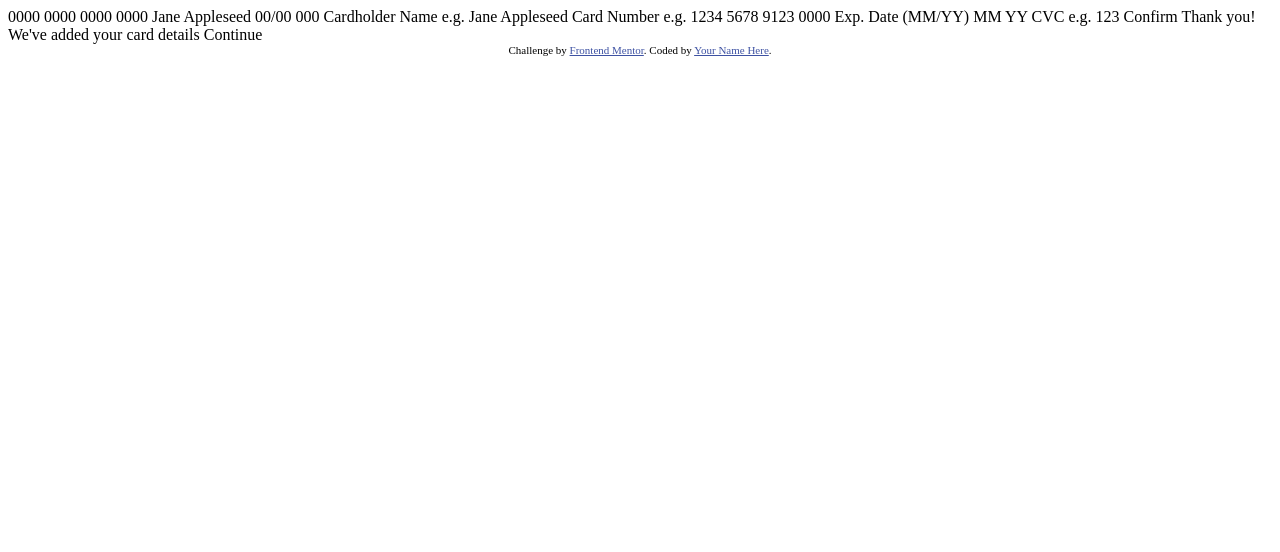
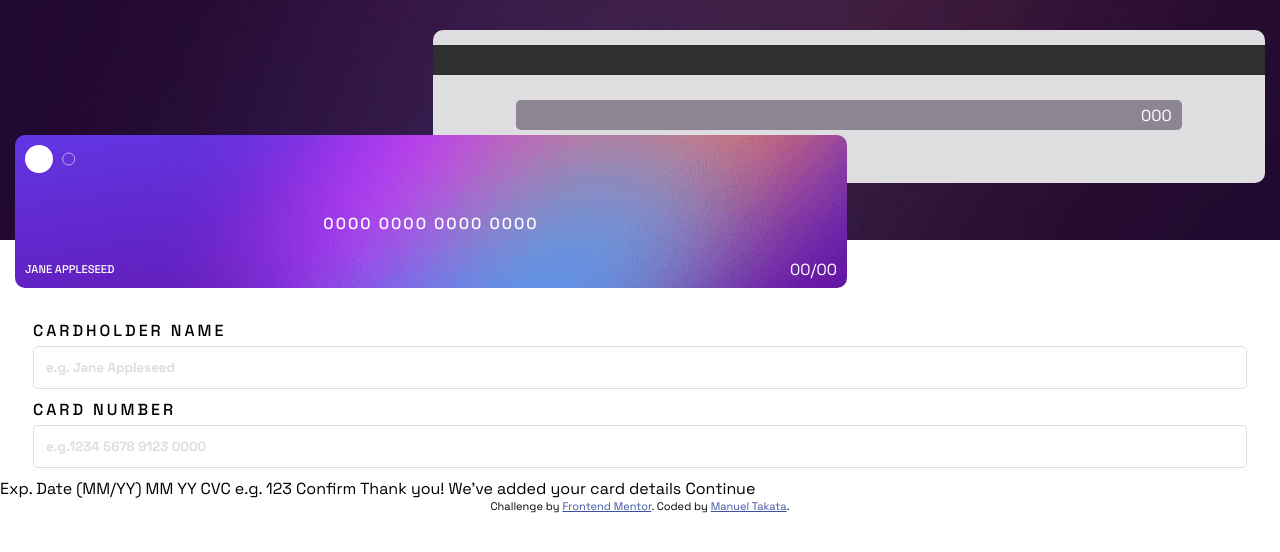
Before and after one commit to Takata21/Frontend-Mentor-Interactive-card-details-form, a plain HTML site: page index.html in a window 1280 px wide. Drawn offline with Linux system fonts and the light colour scheme.

Commit message:
header section done

```diff
--- a/index.html
+++ b/index.html
@@ -9,8 +9,10 @@
   <link rel="icon" type="image/png" sizes="32x32" href="./images/favicon-32x32.png">
 
   <title>Frontend Mentor | Interactive card details form</title>
-
-  <!-- Feel free to remove these styles or customise in your own stylesheet 👍 -->
+  <link rel="stylesheet" href="./src/static/css/index.css">
+  <link rel="preconnect" href="https://fonts.googleapis.com">
+  <link rel="preconnect" href="https://fonts.gstatic.com" crossorigin>
+  <link href="https://fonts.googleapis.com/css2?family=Space+Grotesk:wght@400;500;700&display=swap" rel="stylesheet">
   <style>
     .attribution {
       font-size: 11px;
@@ -25,17 +27,44 @@
 
 <body>
 
-  0000 0000 0000 0000
-  Jane Appleseed
-  00/00
+  <header>
+    <div class="card_front">
+      <img src="./src/static/images/card-logo.svg" alt="logo" class="card_logo">
+      <p class="card_number">0000 0000 0000 0000</p>
+      <div class="card_front-footer">
+        <span class="card_name">Jane Appleseed</span>
+        <span class="card_exp">00/00</span>
+      </div>
+    </div>
+    <div class="card_back">
+      <div class="magnetic_stripe"></div>
+      <div class="cvc_code">
+        <span class="csv_code-number">000</span>
+      </div>
 
-  000
+    </div>
+  </header>
+  <main>
+    <section class="form_card">
+      <form>
+        <div class="form-group">
+          <label for="Cardname" class="form-label">cardholder name</label>
+          <input type="text" class="form-control" id="Cardname" placeholder="e.g. Jane Appleseed">
+        </div>
+        <div class="form-group">
+          <label for="Cardnumber" class="form-label">card number</label>
+          <input type="text" class="form-control" id="Cardnumber" placeholder="e.g.1234 5678 9123 0000">
+        </div>
+      </form>
+    </section>
 
-  Cardholder Name
-  e.g. Jane Appleseed
+  </main>
 
-  Card Number
-  e.g. 1234 5678 9123 0000
+
+
+
+
+
 
   Exp. Date (MM/YY)
   MM
@@ -54,7 +83,7 @@
 
   <div class="attribution">
     Challenge by <a href="https://www.frontendmentor.io?ref=challenge" target="_blank">Frontend Mentor</a>.
-    Coded by <a href="#">Your Name Here</a>.
+    Coded by <a href="#">Manuel Takata</a>.
   </div>
   <script src="./src/js/main.js"></script>
 </body>
--- a/src/js/main.js
+++ b/src/js/main.js
@@ -1 +1 @@
-console.log('hola')
+console.log('hello world')
--- a/src/static/css/index.css
+++ b/src/static/css/index.css
@@ -0,0 +1,144 @@
+* {
+    box-sizing: border-box;
+    margin: 0;
+    padding: 0;
+}
+
+body {
+    min-width: 100vw;
+    min-height: 100vh;
+    font-family: 'Space Grotesk', sans-serif;
+}
+
+:root {
+    /* ### Primary */
+    --LinearGradientPrimary: hsl(249, 99%, 64%);
+    --LinearGradientSecondary: hsl(278, 94%, 30%);
+    --Red: hsl(0, 100%, 66%);
+    /* ### Neutral */
+    --White: hsl(0, 0%, 100%);
+    --LightGrayishViolet: hsl(270, 3%, 87%);
+    --DarkGrayishViolet: hsl(279, 6%, 55%);
+    --VeryDarkViolet: hsl(278, 68%, 11%);
+}
+
+header {
+    position: relative;
+    min-height: 240px;
+    background-image: url('../images/bg-main-mobile.png');
+    background-size: cover;
+    background-position: center;
+    background-repeat: no-repeat;
+
+}
+
+.card_front {
+    position: absolute;
+    top: 135px;
+    left: 15px;
+    width: 65%;
+    min-width: 283px;
+    height: 153px;
+    padding: 10px;
+    border-radius: 10px;
+    background-image: url('../images/bg-card-front.png');
+    background-position: center;
+    background-repeat: no-repeat;
+    background-size: cover;
+    color: var(--White);
+    z-index: 2;
+}
+
+.card_logo {
+    width: 50px;
+}
+
+.card_number {
+    margin: 35px auto 25px auto;
+    text-align: center;
+    letter-spacing: 2px;
+    font-weight: 500;
+}
+
+.card_front-footer {
+    display: flex;
+    align-items: center;
+    justify-content: space-between;
+
+}
+
+.card_back {
+    position: absolute;
+    top: 30px;
+    width: 65%;
+    right: 15px;
+    min-width: 283px;
+    height: 153px;
+    border-radius: 10px;
+    background-color: var(--LightGrayishViolet);
+}
+
+.magnetic_stripe {
+    height: 30px;
+    margin-top: 15px;
+    background-color: #2f2f2f;
+}
+
+.cvc_code {
+    width: 80%;
+    height: 30px;
+    margin: 25px auto;
+    border-radius: 5px;
+    background-color: var(--DarkGrayishViolet);
+}
+
+.csv_code-number {
+    display: flex;
+    height: 100%;
+    justify-content: right;
+    align-items: center;
+    padding-right: 10px;
+    color: var(--White);
+}
+
+.card_name {
+    text-transform: uppercase;
+    font-size: .7rem;
+    font-weight: 500;
+}
+
+.form_card {
+    margin-top: 80px;
+    padding: 0 23px;
+}
+
+.form-group {
+    display: flex;
+    flex-direction: column;
+    gap: 5px;
+    margin: 10px;
+}
+
+.form-label {
+    text-transform: uppercase;
+    font-weight: 500;
+    letter-spacing: 3px;
+}
+
+.form-control {
+    font-weight: 500;
+    padding: 12px;
+    font-family: 'Space Grotesk', sans-serif;
+    border: 1px solid var(--LightGrayishViolet);
+    border-radius: 5px;
+}
+
+.form-control:focus {
+    outline: none;
+}
+
+.form-control::placeholder {
+    font-weight: 700;
+    font-family: 'Space Grotesk', sans-serif;
+    color: var(--LightGrayishViolet);
+}
```
Also changed, not shown: 1 other file.
